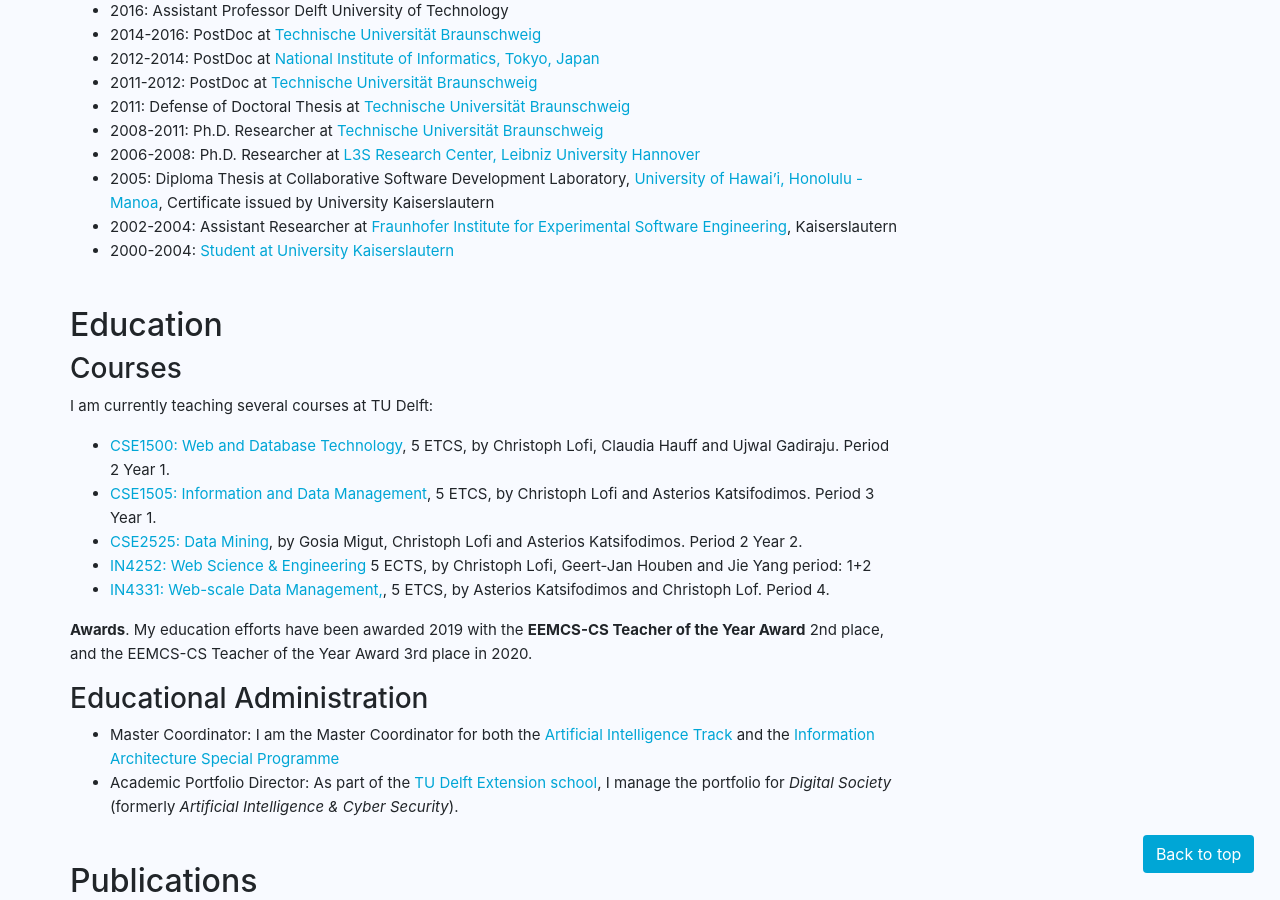
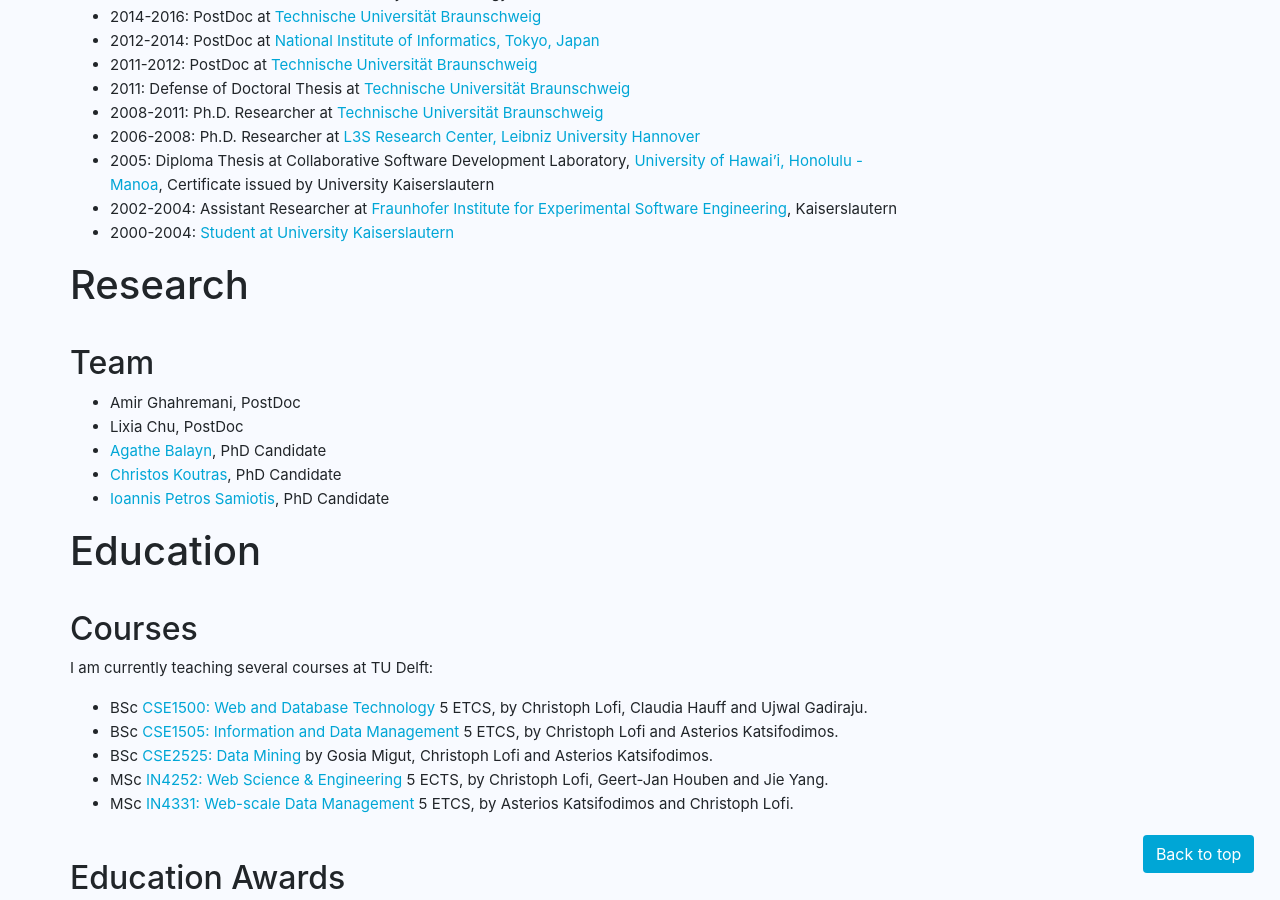
Before and after one commit to wis-delft/wis-delft.github.io, a Jekyll site: the page built from _people/christoph.md, in a window 1280 px wide and 900 px high, scrolled down 990 px. Built offline with Jekyll 4.4.1, drawn with Linux system fonts in a browser that asks for light colours; some of the changed text lies outside the part shown.

Commit message:
Update christoph.md

```diff
--- a/_people/christoph.md
+++ b/_people/christoph.md
@@ -12,7 +12,7 @@
 publications_link: https://purexml-open.ewi.tudelft.nl/convert/li/persons/7499ac08-f8c6-48ff-ab9f-48b5cd6f3a86
 
 ---
-## About
+# About
 
 Assistant Professor at the Web Information Systems group of the Faculty of Engineering, Mathematics and Computer Science (EEMCS/EWI), Delft University of Technology.
 
@@ -35,19 +35,35 @@
 * 2002-2004: Assistant Researcher at [Fraunhofer Institute for Experimental Software Engineering](https://www.iese.fraunhofer.de/){:target="_blank"}, Kaiserslautern
 * 2000-2004: [Student at University Kaiserslautern](https://www.uni-kl.de/en/){:target="_blank"}
 
-## Education
+# Research
 
-### Courses
+## Team
+* Amir Ghahremani, PostDoc
+* Lixia Chu, PostDoc
+* [Agathe Balayn](./agathe_balayn.md), PhD Candidate
+* [Christos Koutras](./christos.md), PhD Candidate
+* [Ioannis Petros Samiotis](./samiotis.html), PhD Candidate
+
+# Education
+
+
+## Courses
+
 I am currently teaching several courses at TU Delft:
 
-* [CSE1500: Web and Database Technology](https://studiegids.tudelft.nl/a101_displayCourse.do?course_id=48438){:target="_blank"}, 5 ETCS, by Christoph Lofi, Claudia Hauff and Ujwal Gadiraju. Period 2 Year 1.
-* [CSE1505: Information and Data Management](https://studiegids.tudelft.nl/a101_displayCourse.do?course_id=48439){:target="_blank"}, 5 ETCS, by Christoph Lofi and Asterios Katsifodimos. Period 3 Year 1.
-* [CSE2525: Data Mining](https://studiegids.tudelft.nl/a101_displayCourse.do?course_id=57346){:target="_blank"}, by Gosia Migut, Christoph Lofi and Asterios Katsifodimos. Period 2 Year 2.
-* [IN4252: Web Science & Engineering](https://studiegids.tudelft.nl/a101_displayCourse.do?course_id=48439){:target="_blank"} 5 ECTS, by Christoph Lofi, Geert-Jan Houben and Jie Yang period: 1+2
-* [IN4331: Web-scale Data Management,](https://studiegids.tudelft.nl/a101_displayCourse.do?course_id=48439){:target="_blank"}, 5 ETCS, by Asterios Katsifodimos and Christoph Lof. Period 4.
+* BSc [CSE1500: Web and Database Technology](https://studiegids.tudelft.nl/a101_displayCourse.do?course_id=48438){:target="_blank"} 5 ETCS, by Christoph Lofi, Claudia Hauff and Ujwal Gadiraju.
+* BSc [CSE1505: Information and Data Management](https://studiegids.tudelft.nl/a101_displayCourse.do?course_id=48439){:target="_blank"} 5 ETCS, by Christoph Lofi and Asterios Katsifodimos.
+* BSc [CSE2525: Data Mining](https://studiegids.tudelft.nl/a101_displayCourse.do?course_id=57346){:target="_blank"} by Gosia Migut, Christoph Lofi and Asterios Katsifodimos.
+* MSc [IN4252: Web Science & Engineering](https://studiegids.tudelft.nl/a101_displayCourse.do?course_id=48439){:target="_blank"} 5 ECTS, by Christoph Lofi, Geert-Jan Houben and Jie Yang.
+* MSc [IN4331: Web-scale Data Management](https://studiegids.tudelft.nl/a101_displayCourse.do?course_id=48439){:target="_blank"} 5 ETCS, by Asterios Katsifodimos and Christoph Lofi.
 
-**Awards**. My education efforts have been awarded 2019 with the **EEMCS-CS Teacher of the Year Award** 2nd place, and the EEMCS-CS Teacher of the Year Award 3rd place in 2020.
+## Education Awards
 
-### Educational Administration
+My education efforts have been awarded 2019 with the _EEMCS-CS Teacher of the Year Award_ 2nd place, and the EEMCS-CS Teacher of the Year Award 3rd place in 2020.
+
+## Education Management
+
 * Master Coordinator: I am the Master Coordinator for both the [Artificial Intelligence Track](https://www.tudelft.nl/onderwijs/opleidingen/masters/cs/msc-computer-science/the-artificial-intelligence-technology-track){:target="_blank"} and the [Information Architecture Special Programme](https://www.tudelft.nl/onderwijs/opleidingen/masters/cs/msc-computer-science/special-programmes/information-architecture){:target="_blank"}
 * Academic Portfolio Director: As part of the [TU Delft Extension school](https://online-learning.tudelft.nl/){:target="_blank"}, I manage the portfolio for _Digital Society_ (formerly _Artificial Intelligence & Cyber Security_).
+
+# Publications
```
